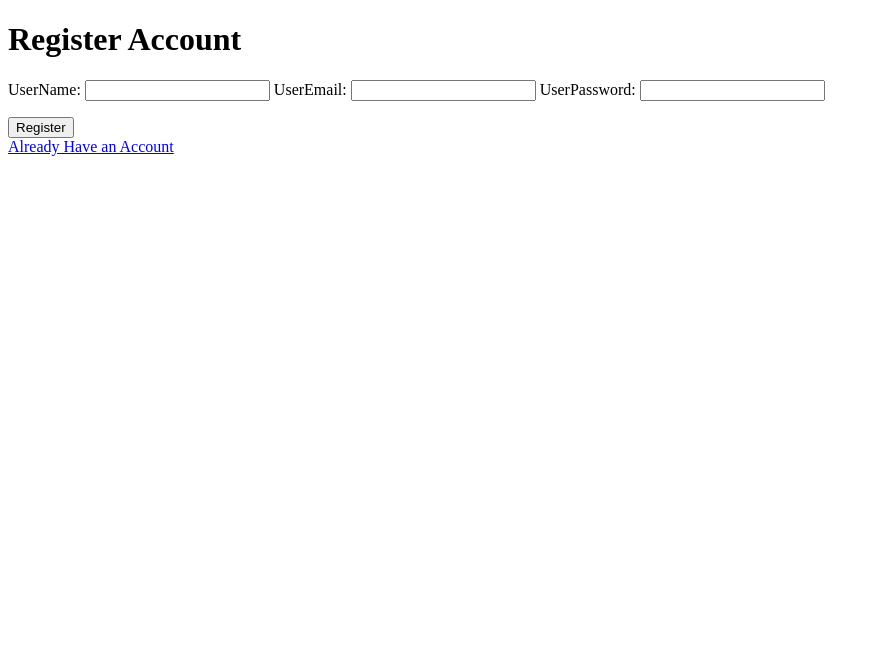
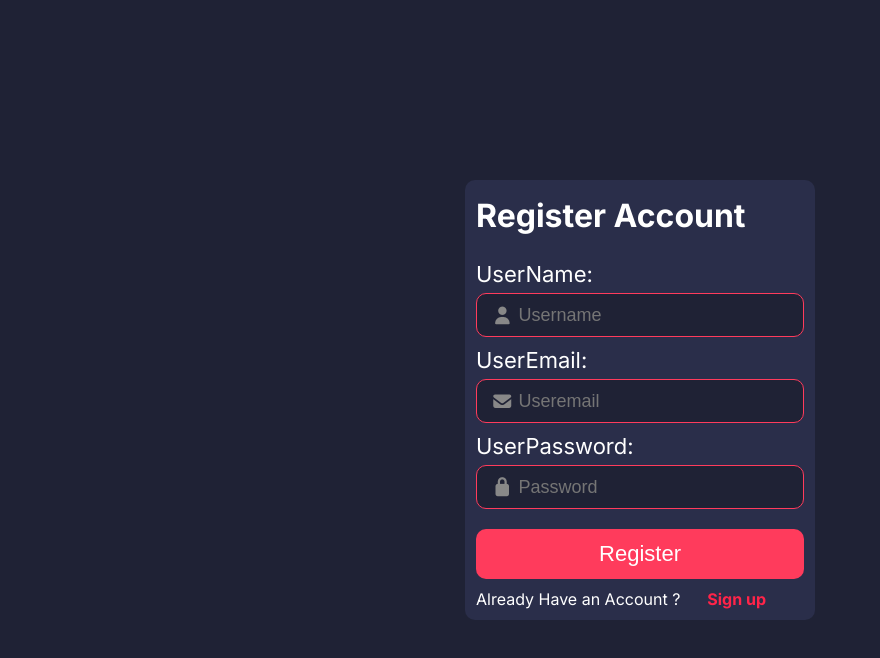
Before and after one commit to moaazhassan4819/login-register-form-js, a plain HTML site: page register.html in a window 1280 px wide. Shown: the whole page, without its empty margins (0-880 px from the left). Drawn offline with Linux system fonts and the light colour scheme.

Commit message:
include style.css

```diff
--- a/register.html
+++ b/register.html
@@ -4,70 +4,45 @@
     <meta charset="UTF-8">
     <meta name="viewport" content="width=device-width, initial-scale=1.0">
     <title>Register</title>
+    <link rel="stylesheet" href="style.css">
+    <link rel="preconnect" href="https://fonts.googleapis.com">
+    <link rel="preconnect" href="https://fonts.gstatic.com" crossorigin>
+    <link href="https://fonts.googleapis.com/css2?family=Inter:ital,opsz,wght@0,14..32,100..900;1,14..32,100..900&family=Poppins:ital,wght@0,100;0,200;0,300;0,400;0,500;0,600;0,700;0,800;0,900;1,100;1,200;1,300;1,400;1,500;1,600;1,700;1,800;1,900&family=Raleway:ital,wght@0,100..900;1,100..900&display=swap" rel="stylesheet">
+   <link rel="stylesheet" href="https://cdnjs.cloudflare.com/ajax/libs/font-awesome/7.0.1/css/all.min.css">
 </head>
 <body>
-    <!-- <h1>Register</h1> -->
-
-    <!-- <form onsubmit="registerUser(); return false">
-        <label for="userName">
-            Name: <input type="text" id="userName">
-        </label>
-        <br>
-        <label for="userEmail">
-            Email: <input type="email" id="userEmail">
-        </label>
-        <br>
-        <label for="userPassword">
-            Password: <input type="text" id="userPassword">
-        </label>
-        <br>
-        <button>Register</button>
-    </form> -->
-
-    <!-- <form onsubmit="registerAccount(); return false">
-        <label for="userName">
-            Name: <input type="text" id="userName">
+    <form onsubmit="registerAccount(); return false">
+            <h1>Register Account</h1>
+            <label for="userName">UserName:
+                <div class="input-container">
+                    <i class="fa-solid fa-user"></i>
+                    <input type="text" id="userName" placeholder="Username" required>
+                </div>
             </label>
 
             <label for="userEmail">
-            Email: <input type="text" id="userEmail">
-        </label>
-
-        <label for="userPassword">
-            Password: <input type="text" id="userPassword">
-        </label>
-        <button>Register</button>
-    </form>
-
-    <a href="login.html">
-        Already Have an Account
-    </a> -->
-
-
-    <h1>Register Account</h1>
-
-    <form onsubmit="registerAccount(); return false">
-        <label for="userName">
-            UserName: <input type="text" id="userName">
-        </label>
-
-        <label for="userEmail">
-            UserEmail: <input type="text" id="userEmail">
+                UserEmail:
+                <div class="input-container">
+                    <i class="fa-solid fa-envelope"></i>
+                    <input type="text" id="userEmail" placeholder="Useremail" required>
+                </div>
             </label>
 
             <label for="user`Password">
-            UserPassword: <input type="password" id="userPassword">
+                UserPassword:
+                <div class="input-container">
+                    <i class="fa-solid fa-lock"></i>
+                    <input type="password" id="userPassword" placeholder="Password" required>
+                </div>
             </label>
-         <p style="color: red;" id="weakPassword"></p>
+            <p class="login-link" id="weakPassword" ></p>
 
             <button>Register</button>
 
+            <a href="index.html">
+                Already Have an Account ? <span>Sign up</span>
+            </a>
         </form>
-
-    <a href="index.html">
-        Already Have an Account
-    </a>
-
 
     <script src="script.js"></script>
 </body>
--- a/script.js
+++ b/script.js
@@ -1,96 +1,3 @@
-// // let localStrVal = localStorage.getItem("users") // 2 // null
-
-// // let users = [] // 2 []
-
-// // if(localStrVal){
-// //     users = JSON.parse(localStrVal)
-// // }
-
-// // function registerUser(){
-// //     let userName = document.getElementById("userName").value
-// //     let userEmail = document.getElementById("userEmail").value
-// //     let userPassword = document.getElementById("userPassword").value
-
-// //     for(let i = 0; i < users.length; i++){
-// //         if(users[i].email == userEmail){
-// //             alert("Already Register Account on this Email")
-// //             return;
-// //         }
-// //     }
-
-// //     let userObj = {
-// //         name: userName,
-// //         email: userEmail,
-// //         password: userPassword
-// //     }
-// //     users.push(userObj)
-
-// //     let convertUserToStr = JSON.stringify(users)
-
-// //     localStorage.setItem("users", convertUserToStr)
-// // }
-
-// let localStrVal = localStorage.getItem("users");
-
-// let users = [];
-// if(localStrVal){
-//     users =JSON.parse(localStrVal)
-// }
-
-// function registerAccount(){
-//     let userName = document.getElementById("userName").value;
-//     let userEmail = document.getElementById("userEmail").value;
-//     let userPassword = document.getElementById("userPassword").value;
-
-//     for(let i=0; i<users.length; i++){
-//         if(users[i].email == userEmail){
-//             alert("Already Register Account on this Email")
-//             return;
-//         }
-//     }
-
-//     let regex = /^(?=.*[a-z])(?=.*[A-Z])(?=.*\d)(?=.*[@$!%*?&])[A-Za-z\d@$!%*?&]{8,}$/;
-//     if(regex.test(userPassword)){
-
-//         let userObj = {
-//             name:userName,
-//             email:userEmail,
-//             Password:userPassword
-//         }
-//         users.push(userObj);
-
-//         let convertUserToStr =  JSON.stringify(users);
-//         localStorage.setItem("users", convertUserToStr)
-//     }else{
-//         document.getElementById("helperText").innerText = "Weak Password, Try Strong Password For Signup! ex. Password must contains a upparcase, a lowercase, a number, special character and atleast 8 digit"
-//     }
-// }
-
-// // console.log(window.location.pathname)
-// function loginUser(){
-//     let userEmail = document.getElementById("userEmail").value;
-//     let userPassword = document.getElementById("userPassword").value;
-
-//     let currentUser = null;
-
-//     for(let i=0; i<users.length; i++){
-//         if(users[i].email == userEmail){
-//             currentUser = users[i];
-//             break;
-//         }
-//     }
-
-//     if(currentUser){
-//         if(currentUser.Password == userPassword){
-//             window.location.pathname = "/login-signup-test/dashboard.html";
-//         }else{
-//             alert("Password did not matched")
-//         }
-//     }else{
-//         alert("Account Not Register with this email")
-//     }
-// }
-
 let localStrVal = localStorage.getItem("users")
 let users =  [];
 
@@ -116,7 +23,7 @@ function registerAccount(){
 
         let convertUserToStr = JSON.stringify(users);
         localStorage.setItem("users", convertUserToStr);
-        window.location.pathname = "/login-register-form-js/login.html";
+        window.location.pathname = "/login-register-form-js/index.html";
 
     }else{
         document.getElementById("weakPassword").innerText = `Weak Password, Try Strong Password For Signup! ex. Password must contains a upparcase, a lowercase, a number, special character and atleast 8 digit    `
--- /dev/null
+++ b/style.css
@@ -0,0 +1,152 @@
+*{
+    margin: 0;
+    padding: 0;
+    box-sizing: border-box;
+}
+
+body{
+  font-family: 'Inter', sans-serif;
+  background-color: #1F2235;
+  height: 100vh;
+  display: flex;
+  flex-direction: column;
+  justify-content: center;
+  align-items: center;
+}
+
+h1{
+    color: white;
+    margin-bottom: 10px;
+    line-height: 50px;
+}
+
+form{
+    border: 1px solid transparent;
+    border-radius: 10px;
+    display: flex;
+    flex-direction: column;
+    gap: 10px;
+    width: 350px;
+    padding: 10px;
+    background-color: #2A2E4A;
+}
+
+form label{
+    font-size: 22px;
+    color: white;
+    cursor: pointer;
+}
+
+form label .input-container{
+    background-color: #1F2235;
+    border: 1px solid #FF3B5C;
+    color: white;
+    padding: 5px 15px;
+    margin-top: 6px;
+    font-size: 18px;
+    display: flex;
+    align-items: center;
+    line-height: 30px;
+    border-radius: 10px;
+    width: 100%;
+}
+
+.input-container i {
+    color: #888;
+    margin-right: 5px;
+    font-size: 18px;
+}
+
+form label .input-container input{
+    background-color: #1F2235;
+    border: 1px solid transparent;
+    color: white;
+    font-size: 18px;
+    width: 100%;
+    line-height: 30px;
+}
+
+form label .input-container input:focus{
+    outline: none;
+    background-color: transparent;
+}
+
+form button{
+    background-color: #FF3B5C;
+    color: white;
+    font-size: 22px;
+    outline: none;
+    border: none;
+    border-radius: 10px;
+    line-height: 50px;
+    cursor: pointer;
+}
+
+form button:hover{
+    background-color: #ff2449;
+    transition: all 0.4s ease-in-out;
+}
+
+form p{
+    color: red;
+}
+
+form a{
+    text-decoration: none;
+    color: white;
+    transition: all 0.5s ease-in-out;
+    width: 290px;
+    display: flex;
+    justify-content: space-between;
+}
+
+form a span{
+    color: #ff2449;
+    font-weight: bold;
+    transition: all 0.4s ease-in-out;
+}
+
+form span:hover{
+     color: white;
+}
+
+.dashboard{
+    font-size: 40px;
+    display: flex;
+    justify-content: center;
+    align-items: center;
+}
+
+@media (max-width: 575px) {
+    form{
+        width: 320px;
+    }
+    .dashboard{
+        font-size: 32px;
+    }
+}
+
+@media (max-width: 320px) {
+    form{
+        width: 280px;
+    }
+    form label {
+        font-size: 20px;
+    }
+    form label .input-container {
+        padding: 3px 15px;
+    }
+    .input-container i {
+        font-size: 12px;
+    }
+    form button{
+        line-height: 40px;
+        font-size: 20px;
+    }
+    form a{
+        font-size: 14px;
+    }
+    form label .input-container input {
+        font-size: 16px;
+    }
+}
```
Also changed, not shown: dashboard.html (+5 -1 lines), index.html (+22 -26 lines). Lines whose indentation alone changed are shown as unchanged.
